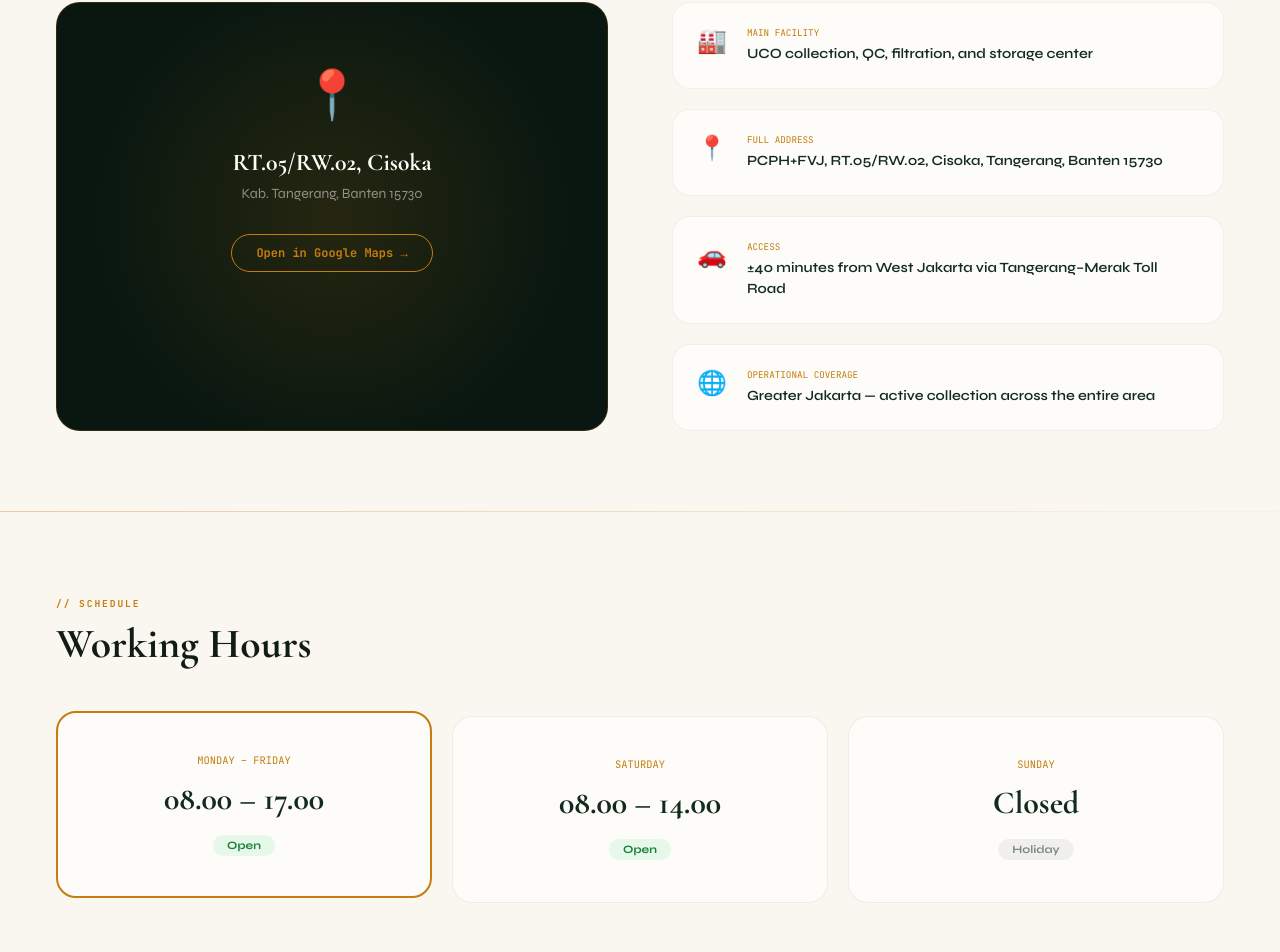
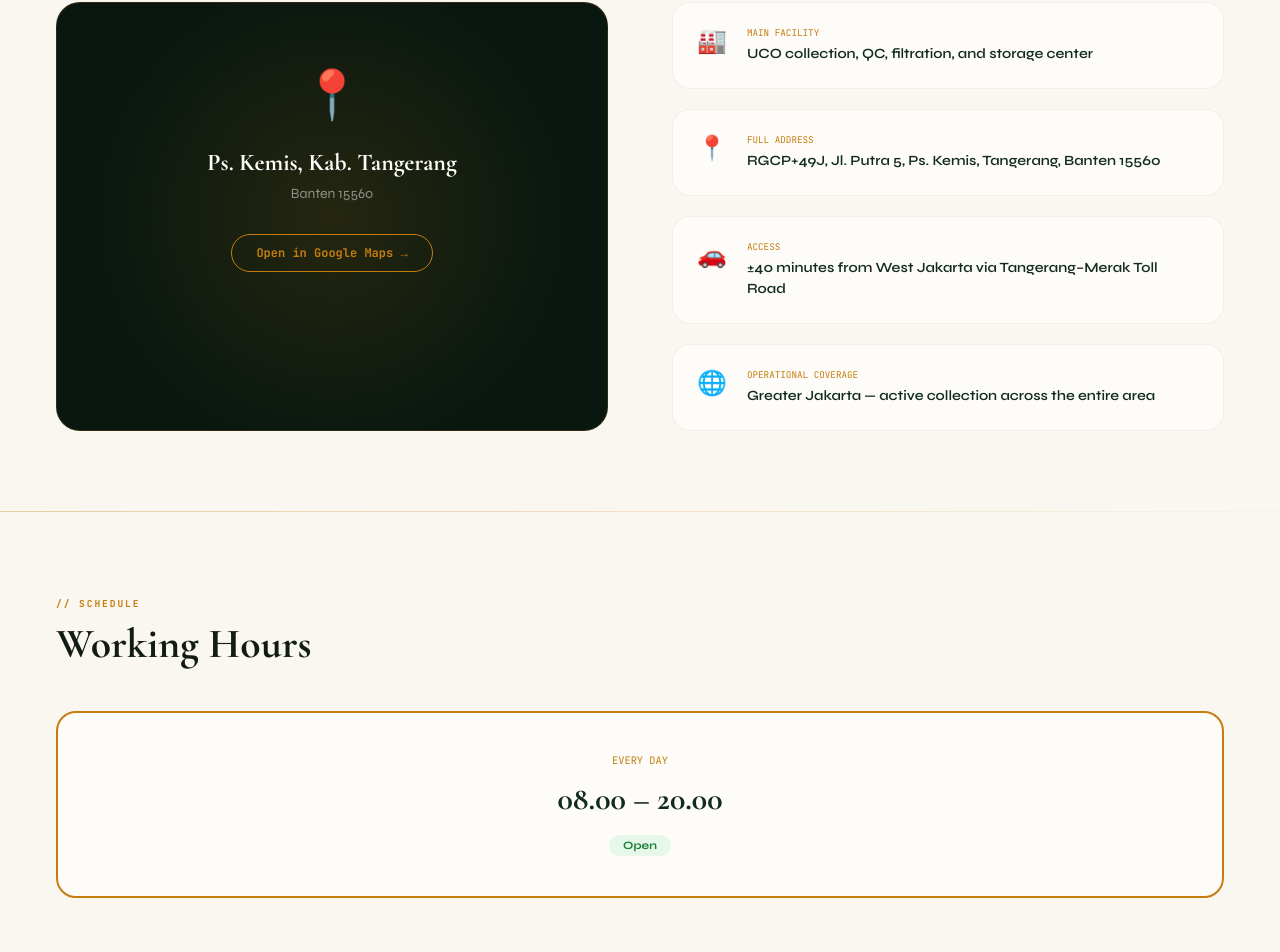
Before and after one commit to NexDesign-Agency/mustikagreen, a Next.js app: page /en/kontak in a window 1280 px wide. Shown: the part 1791-2743 px from the top of the page. Built offline with nearby package versions, Linux system fonts and the light colour scheme.

Commit message:
feat: rebrand to PT Mustika Green Indo and update location to Ps. Kemis

```diff
--- a/messages/en.json
+++ b/messages/en.json
@@ -1,5 +1,5 @@
 {
   "Index": {
-    "title": "PT Mustika Green Indonesia – Used Cooking Oil Exporter"
+    "title": "PT Mustika Green Indo – Used Cooking Oil Exporter"
   }
 }
--- a/messages/id.json
+++ b/messages/id.json
@@ -1,5 +1,5 @@
 {
   "Index": {
-    "title": "PT Mustika Green Indonesia – Eksportir Minyak Jelantah"
+    "title": "PT Mustika Green Indo – Eksportir Minyak Jelantah"
   }
 }
--- a/src/app/[locale]/kontak/page.tsx
+++ b/src/app/[locale]/kontak/page.tsx
@@ -65,7 +65,7 @@ export default function KontakPage() {
               <div className="kt-pill-icon kt-pill-loc">📍</div>
               <div>
                 <div className="kt-pill-label"><span data-id="true">Lokasi</span><span data-en="true">Location</span></div>
-                <div className="kt-pill-value">RT.05/RW.02, Cisoka, Kab. Tangerang</div>
+                <div className="kt-pill-value">Ps. Kemis, Kab. Tangerang</div>
               </div>
             </div>
             <div className="kt-pill">
@@ -199,9 +199,9 @@ export default function KontakPage() {
         <div className="kt-location-grid reveal">
           <div className="kt-map-card">
             <span className="kt-map-pin">📍</span>
-            <div className="kt-map-title">RT.05/RW.02, Cisoka</div>
-            <div className="kt-map-sub">Kab. Tangerang, Banten 15730</div>
-            <a href="https://maps.app.goo.gl/9GpRunXs5DXH7EVg9" target="_blank" rel="noopener noreferrer" className="kt-map-link">
+            <div className="kt-map-title">Ps. Kemis, Kab. Tangerang</div>
+            <div className="kt-map-sub">Banten 15560</div>
+            <a href="https://maps.app.goo.gl/26cgQNQ5rXBFJSBQ6" target="_blank" rel="noopener noreferrer" className="kt-map-link">
               <span data-id="true">Buka di Google Maps →</span>
               <span data-en="true">Open in Google Maps →</span>
             </a>
@@ -209,7 +209,7 @@ export default function KontakPage() {
           <div className="kt-loc-details">
             {[
               { icon: '🏭', lbl_id: 'Fasilitas Utama', lbl_en: 'Main Facility', val_id: 'Pusat pengumpulan, QC, filtrasi, dan penyimpanan UCO', val_en: 'UCO collection, QC, filtration, and storage center' },
-              { icon: '📍', lbl_id: 'Alamat Lengkap', lbl_en: 'Full Address', val_id: 'PCPH+FVJ, RT.05/RW.02, Cisoka, Kab. Tangerang, Banten 15730', val_en: 'PCPH+FVJ, RT.05/RW.02, Cisoka, Tangerang, Banten 15730' },
+              { icon: '📍', lbl_id: 'Alamat Lengkap', lbl_en: 'Full Address', val_id: 'RGCP+49J, Jl. Putra 5, Ps. Kemis, Tangerang, Banten 15560', val_en: 'RGCP+49J, Jl. Putra 5, Ps. Kemis, Tangerang, Banten 15560' },
               { icon: '🚗', lbl_id: 'Akses', lbl_en: 'Access', val_id: '±40 menit dari Jakarta Barat via Tol Tangerang–Merak', val_en: '±40 minutes from West Jakarta via Tangerang–Merak Toll Road' },
               { icon: '🌐', lbl_id: 'Cakupan Operasional', lbl_en: 'Operational Coverage', val_id: 'Jabodetabek — pengumpulan aktif di seluruh wilayah', val_en: 'Greater Jakarta — active collection across the entire area' },
             ].map((item, i) => (
@@ -238,20 +238,10 @@ export default function KontakPage() {
           <span data-en="true">Working Hours</span>
         </h2>
         <div className="kt-hours-grid reveal">
-          <div className={`kt-hours-card ${[1,2,3,4,5].includes(todayCard) ? 'kt-hours-active' : ''}`}>
-            <div className="kt-hours-day"><span data-id="true">Senin – Jumat</span><span data-en="true">Monday – Friday</span></div>
-            <div className="kt-hours-time">08.00 – 17.00</div>
+          <div className="kt-hours-card kt-hours-active" style={{ gridColumn: 'span 3' }}>
+            <div className="kt-hours-day"><span data-id="true">Setiap Hari</span><span data-en="true">Every Day</span></div>
+            <div className="kt-hours-time">08.00 – 20.00</div>
             <span className="kt-hours-badge open"><span data-id="true">Buka</span><span data-en="true">Open</span></span>
-          </div>
-          <div className={`kt-hours-card ${todayCard === 6 ? 'kt-hours-active' : ''}`}>
-            <div className="kt-hours-day"><span data-id="true">Sabtu</span><span data-en="true">Saturday</span></div>
-            <div className="kt-hours-time">08.00 – 14.00</div>
-            <span className="kt-hours-badge open"><span data-id="true">Buka</span><span data-en="true">Open</span></span>
-          </div>
-          <div className={`kt-hours-card ${todayCard === 0 ? 'kt-hours-active' : ''}`}>
-            <div className="kt-hours-day"><span data-id="true">Minggu</span><span data-en="true">Sunday</span></div>
-            <div className="kt-hours-time"><span data-id="true">Tutup</span><span data-en="true">Closed</span></div>
-            <span className="kt-hours-badge closed"><span data-id="true">Libur</span><span data-en="true">Holiday</span></span>
           </div>
         </div>
       </section>
--- a/src/app/[locale]/layout.tsx
+++ b/src/app/[locale]/layout.tsx
@@ -29,8 +29,8 @@ const jetbrains = JetBrains_Mono({
 });
 
 export const metadata = {
-  title: 'PT Mustika Green Indonesia',
-  description: 'Mustika Green Indonesia Export Used Cooking Oil'
+  title: 'PT Mustika Green Indo',
+  description: 'Mustika Green Indo Export Used Cooking Oil'
 };
 
 export function generateStaticParams() {
--- a/src/components/Footer.tsx
+++ b/src/components/Footer.tsx
@@ -3,7 +3,7 @@ import { Link } from "@/i18n/routing";
 export default function Footer() {
   return (
     <footer>
-      <div className="footer-brand">PT Mustika Green Indonesia</div>
+      <div className="footer-brand">PT Mustika Green Indo</div>
       <ul className="footer-links">
         <li>
           <Link href="/about">
@@ -30,7 +30,7 @@ export default function Footer() {
           </Link>
         </li>
       </ul>
-      <div className="footer-copy">© 2025 PT Mustika Green Indonesia. UCO Exporter · Cisoka, Tangerang</div>
+      <div className="footer-copy">© 2025 PT Mustika Green Indo. UCO Exporter · Ps. Kemis, Tangerang</div>
     </footer>
   );
 }
--- a/src/components/Navigation.tsx
+++ b/src/components/Navigation.tsx
@@ -33,7 +33,7 @@ export default function Navigation() {
           <div className="nav-logo-mark">🌿</div>
           <div className="nav-logo-text">
             Mustika Green
-            <small>Indonesia</small>
+            <small>Indo</small>
           </div>
         </Link>
 
```
Also changed, not shown: src/app/[locale]/about/page.tsx (+9 -9 lines), src/app/[locale]/page.tsx (+5 -5 lines), 2 other files (tests, documents, lock files or other folders).
